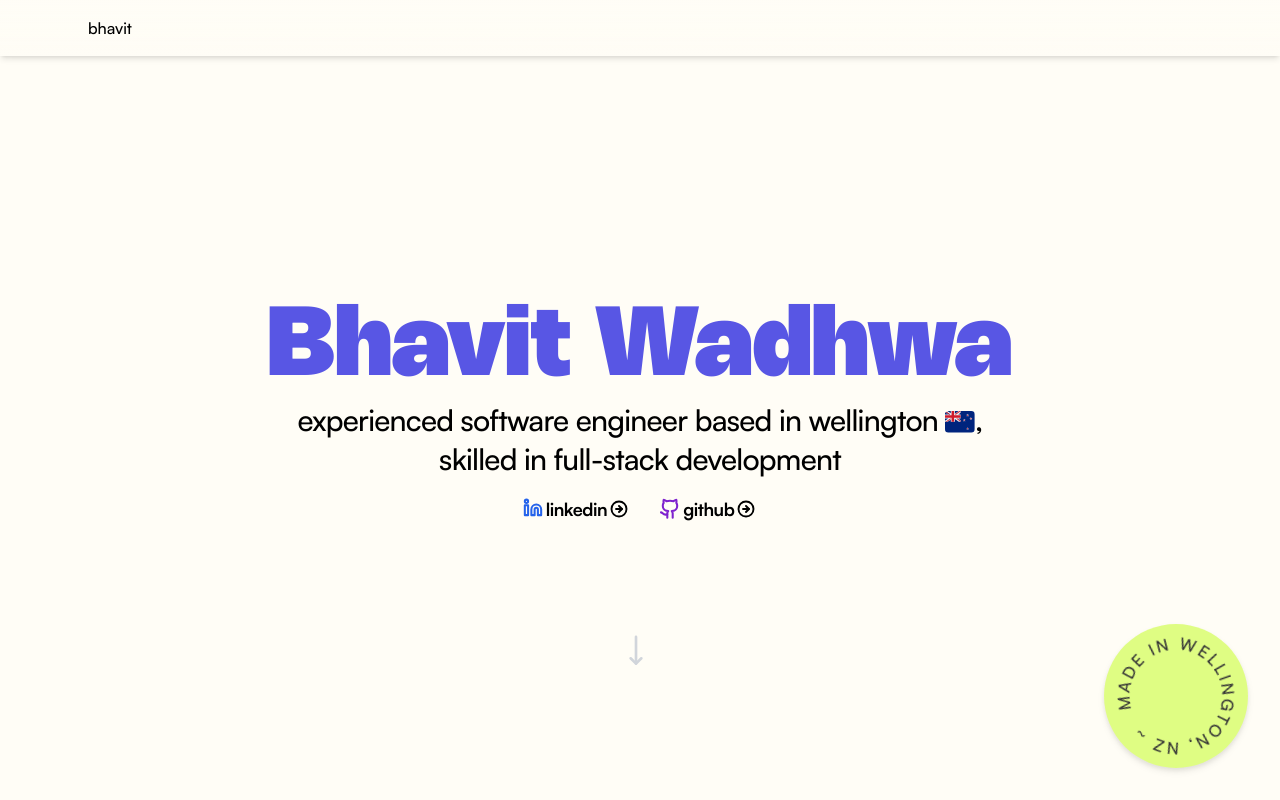
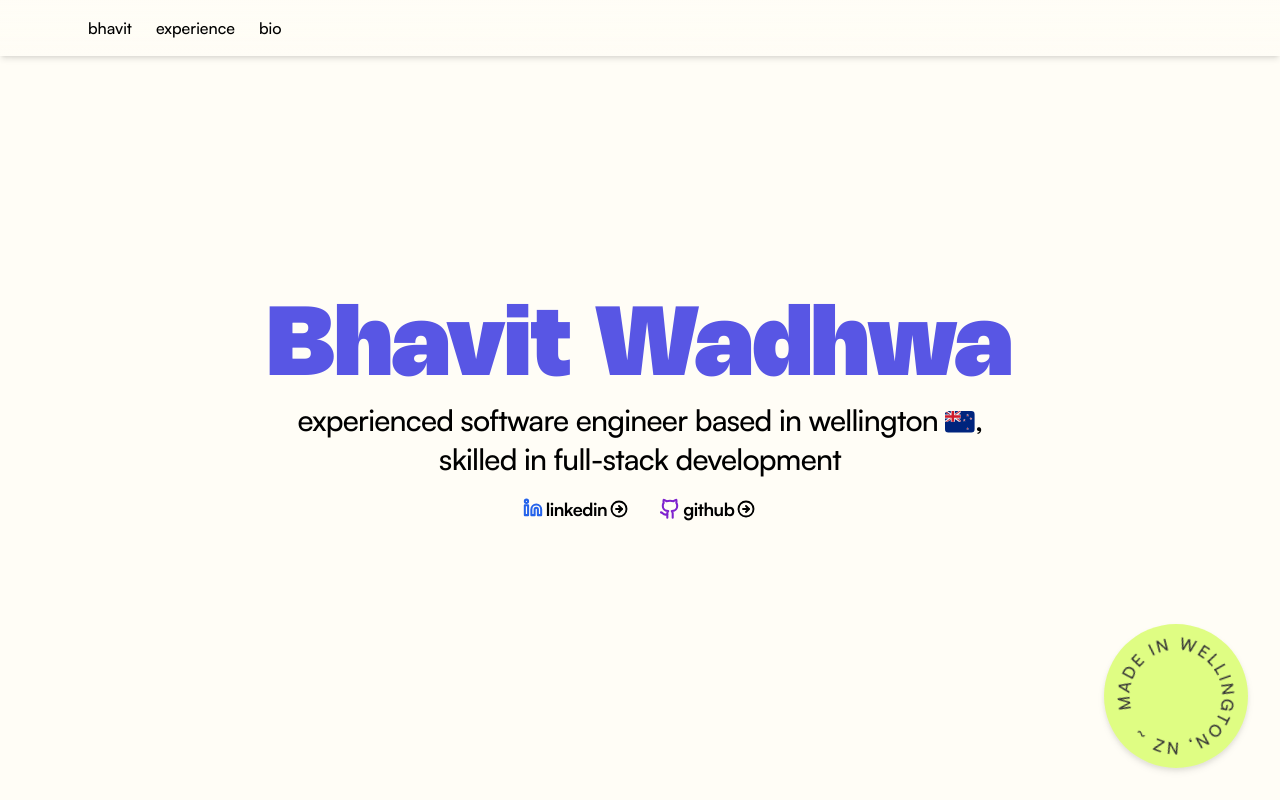
Before and after one commit to wa-bha/v2-personal-website, a Next.js app: page / in a window 1280 px wide. Shown: the top 800 px of the page. Built offline with nearby package versions, Linux system fonts and the light colour scheme.

Commit message:
feat: use smooth scrolling with nav links

```diff
--- a/src/components/LevitatingDownArrow/LevitatingDownArrow.tsx
+++ /dev/null
@@ -1,28 +0,0 @@
-"use client";
-
-import { motion } from "framer-motion";
-import { MoveDown } from "lucide-react";
-
-const LevitatingDownArrow = () => {
-  return (
-    <motion.div
-      initial={{ y: 0 }}
-      animate={{ y: 16 }}
-      transition={{
-        repeat: Infinity,
-        repeatType: "mirror",
-        duration: 2,
-        ease: "easeInOut"
-      }}
-    >
-      <MoveDown
-        className="text-gray-300 md:ml-[-0.5rem]"
-        width="32"
-        height="32"
-        strokeWidth="2px"
-      />
-    </motion.div>
-  );
-};
-
-export default LevitatingDownArrow;
--- a/src/components/LevitatingDownArrow/index.ts
+++ /dev/null
@@ -1,3 +0,0 @@
-import LevitatingDownArrow from "./LevitatingDownArrow";
-
-export default LevitatingDownArrow;
--- a/src/components/Navbar/Navbar.tsx
+++ b/src/components/Navbar/Navbar.tsx
@@ -1,14 +1,50 @@
+"use client";
+
+import { useEffect, MouseEvent } from "react";
 import Link from "next/link";
 
-const navItems = {
-  "/": {
-    name: "bhavit"
-  }
-  //   "/blog": {
-  //     name: "blog"
-  //   }
-};
+const navItems = [
+  { path: "#", name: "bhavit" },
+  { path: "#experience", name: "experience" },
+  { path: "#bio", name: "bio" }
+];
+
 const Navbar = () => {
+  useEffect(() => {
+    const handleScroll = (e: MouseEvent<HTMLAnchorElement>) => {
+      e.preventDefault();
+      const targetId = e.currentTarget.getAttribute("href")?.substring(1);
+      if (targetId === "") {
+        window.scrollTo({
+          top: 0,
+          behavior: "smooth"
+        });
+      } else if (targetId) {
+        const targetElement = document.getElementById(targetId);
+        if (targetElement) {
+          const offset = 64;
+          const elementPosition = targetElement.getBoundingClientRect().top;
+          const offsetPosition = elementPosition + window.scrollY - offset;
+          window.scrollTo({
+            top: offsetPosition,
+            behavior: "smooth"
+          });
+        }
+      }
+    };
+
+    const navLinks = document.querySelectorAll<HTMLAnchorElement>("#nav-bar a");
+    navLinks.forEach((link) => {
+      link.addEventListener("click", handleScroll as unknown as EventListener);
+    });
+
+    return () => {
+      navLinks.forEach((link) => {
+        link.removeEventListener("click", handleScroll as unknown as EventListener);
+      });
+    };
+  }, []);
+
   return (
     <nav
       id="nav-bar"
@@ -16,15 +52,13 @@ const Navbar = () => {
     >
       <div className="m-auto flex h-full max-w-[90%] items-center px-5">
         <div className="flex flex-row space-x-4 pr-10">
-          {Object.entries(navItems).map(([path, { name }]) => {
-            return (
-              <Link key={path} href={path}>
-                <span className="slide-in-underline flex align-middle font-medium after:bg-tomato">
-                  {name}
-                </span>
-              </Link>
-            );
-          })}
+          {navItems.map(({ path, name }) => (
+            <Link key={path} href={path} scroll={false}>
+              <span className="slide-in-underline flex align-middle font-medium after:bg-tomato">
+                {name}
+              </span>
+            </Link>
+          ))}
         </div>
       </div>
     </nav>
--- a/src/components/StaggeredHeroSection/StaggeredHeroSection.tsx
+++ b/src/components/StaggeredHeroSection/StaggeredHeroSection.tsx
@@ -4,7 +4,6 @@ import { useEffect, useState } from "react";
 import { motion } from "framer-motion";
 import { Github, Linkedin, CircleArrowRight } from "lucide-react";
 
-import LevitatingDownArrow from "../LevitatingDownArrow";
 import ExternalLink from "../ExternalLink";
 import { FlagNZ } from "../icons";
 
@@ -60,7 +59,6 @@ const StaggeredHeroSection = () => {
       </motion.div>
 
       <motion.div
-        className="relative"
         initial="hidden"
         animate={hasAnimated ? "visible" : "hidden"}
         variants={variants(20)}
@@ -87,15 +85,7 @@ const StaggeredHeroSection = () => {
             </div>
           </ExternalLink>
         </div>
-
-        <div className="invisible absolute inset-x-0 bottom-[-8rem] flex justify-center md:visible">
-          <LevitatingDownArrow />
-        </div>
       </motion.div>
-
-      <div className="absolute bottom-2 left-8 m-auto my-10 max-w-[90%] px-1 sm:px-5 md:invisible md:inset-x-0 md:bottom-8">
-        <LevitatingDownArrow />
-      </div>
     </section>
   );
 };
--- a/src/components/index.ts
+++ b/src/components/index.ts
@@ -1,4 +1,3 @@
-export { default as LevitatingDownArrow } from "./LevitatingDownArrow";
 export { default as BadgeList } from "./BadgeList";
 export { default as ExternalLink } from "./ExternalLink";
 export { default as ExperienceCard } from "./ExperienceCard";
```
